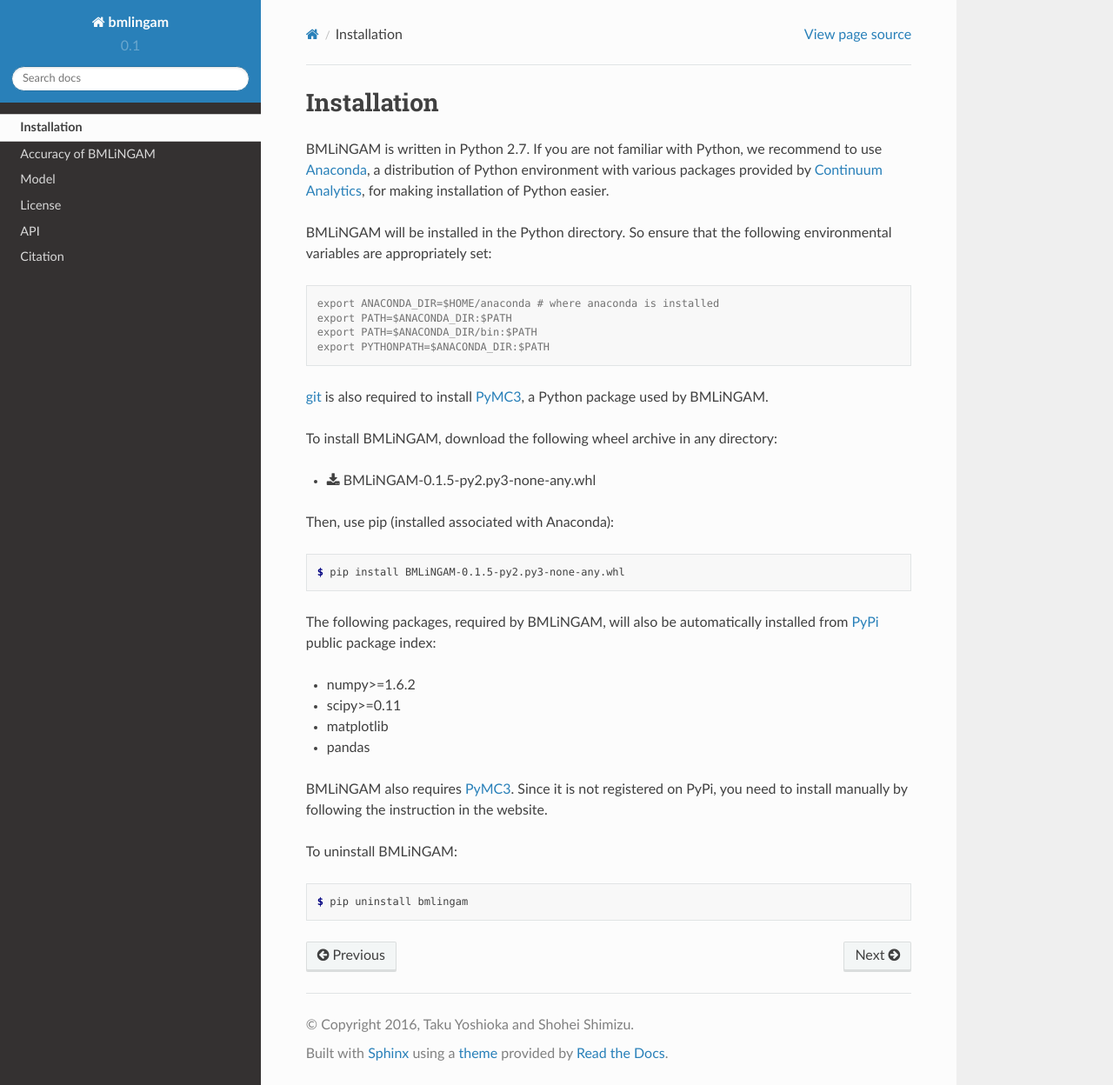
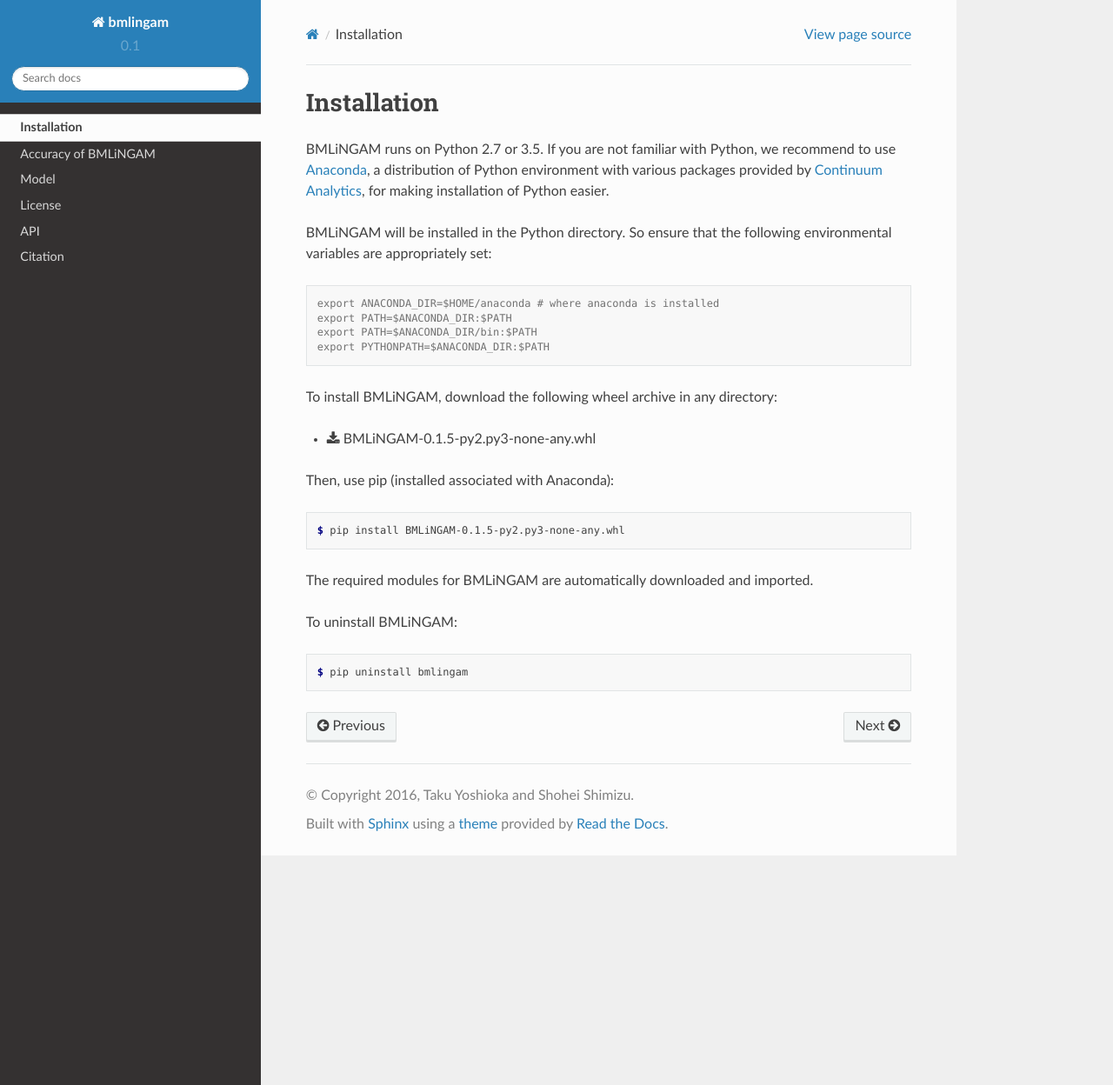
Before and after one commit to taku-y/bmlingam, a Sphinx documentation site: the page built from doc/installation.rst, in a window 1280 px wide and 1248 px high. Shown: the whole window at 87% size. Built offline with Sphinx 7.4.7 and the Read the Docs theme 2.0.0, drawn with Linux system fonts in a browser that asks for light colours; pages that are not in the unit, such as notebooks, are missing from menus.

Commit message:
Update doc

```diff
--- a/doc/installation.rst
+++ b/doc/installation.rst
@@ -1,6 +1,6 @@
 Installation
 -------------------------------------------------------------------------------
-BMLiNGAM is written in Python 2.7. If you are not familiar with Python, we recommend to use `Anaconda <https://store.continuum.io/cshop/anaconda/>`_, a distribution of Python environment with various packages provided by `Continuum Analytics <http://continuum.io>`_, for making installation of Python easier.
+BMLiNGAM runs on Python 2.7 or 3.5. If you are not familiar with Python, we recommend to use `Anaconda <https://store.continuum.io/cshop/anaconda/>`_, a distribution of Python environment with various packages provided by `Continuum Analytics <http://continuum.io>`_, for making installation of Python easier.
 
 BMLiNGAM will be installed in the Python directory. So ensure that the following environmental variables are appropriately set:
 
@@ -10,8 +10,6 @@
     export PATH=$ANACONDA_DIR:$PATH
     export PATH=$ANACONDA_DIR/bin:$PATH
     export PYTHONPATH=$ANACONDA_DIR:$PATH
-
-`git <https://git-scm.com>`_ is also required to install `PyMC3 <https://pymc-devs.github.io/pymc3/>`_, a Python package used by BMLiNGAM.
 
 To install BMLiNGAM, download the following wheel archive in any directory:
 
@@ -23,14 +21,7 @@
 
     $ pip install BMLiNGAM-0.1.5-py2.py3-none-any.whl
 
-The following packages, required by BMLiNGAM, will also be automatically installed from `PyPi <https://pypi.python.org/pypi>`_ public package index:
-
-- numpy>=1.6.2
-- scipy>=0.11
-- matplotlib
-- pandas
-
-BMLiNGAM also requires `PyMC3 <https://pymc-devs.github.io/pymc3/>`_. Since it is not registered on PyPi, you need to install manually by following the instruction in the website.
+The required modules for BMLiNGAM are automatically downloaded and imported.
 
 To uninstall BMLiNGAM:
 
```
